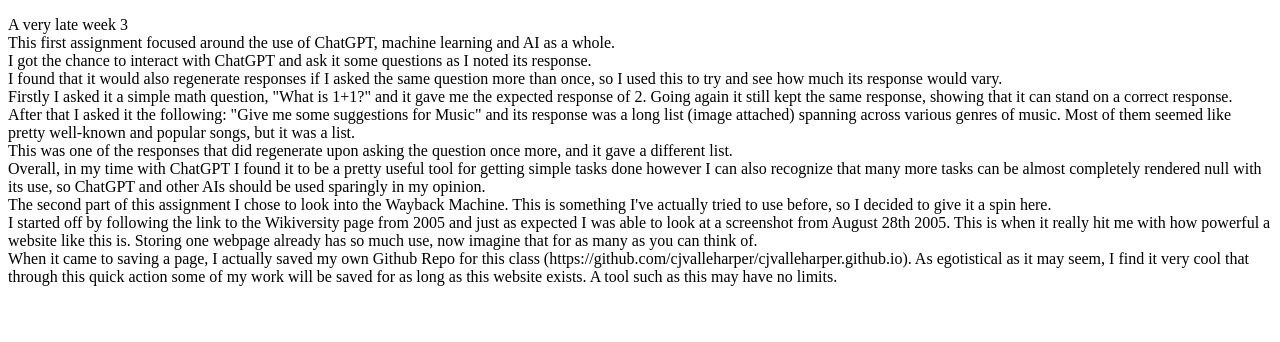
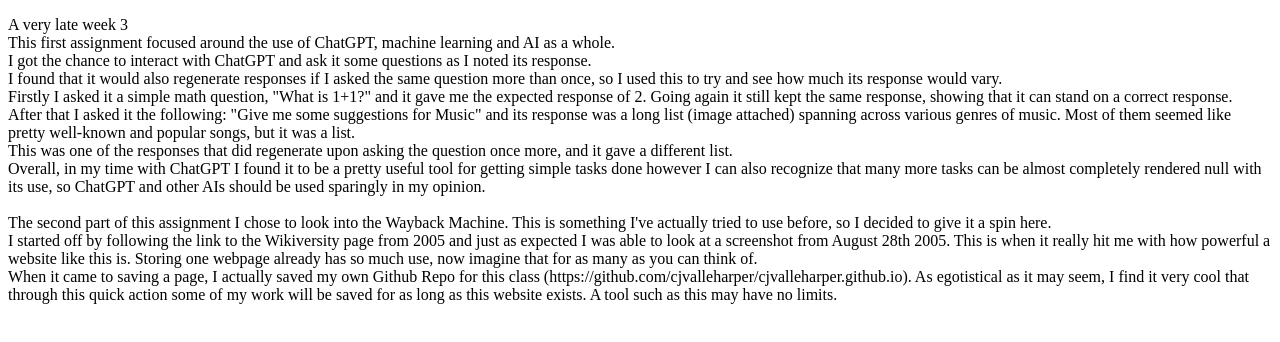
Before and after one commit to cjvalleharper/cjvalleharper.github.io, a plain HTML site: page web110/assignment3.html in a window 1280 px wide. Drawn offline with Linux system fonts and the light colour scheme.

Commit message:
Update assignment3.html

```diff
--- a/web110/assignment3.html
+++ b/web110/assignment3.html
@@ -12,7 +12,7 @@
         Firstly I asked it a simple math question, "What is 1+1?" and it gave me the expected response of 2. Going again it still kept the same response, showing that it can stand on a correct response. <br>
         After that I asked it the following: "Give me some suggestions for Music" and its response was a long list (image attached) spanning across various genres of music. Most of them seemed like pretty well-known and popular songs, but it was a list. <br>
         This was one of the responses that did regenerate upon asking the question once more, and it gave a different list. <br>
-        Overall, in my time with ChatGPT I found it to be a pretty useful tool for getting simple tasks done however I can also recognize that many more tasks can be almost completely rendered null with its use, so ChatGPT and other AIs should be used sparingly in my opinion. <br>
+        Overall, in my time with ChatGPT I found it to be a pretty useful tool for getting simple tasks done however I can also recognize that many more tasks can be almost completely rendered null with its use, so ChatGPT and other AIs should be used sparingly in my opinion. <br> <br>
 
         The second part of this assignment I chose to look into the Wayback Machine. This is something I've actually tried to use before, so I decided to give it a spin here. <br>
         I started off by following the link to the Wikiversity page from 2005 and just as expected I was able to look at a screenshot from August 28th 2005. This is when it really hit me with how powerful a website like this is. Storing one webpage already has so much use, now imagine that for as many as you can think of. <br>
```
